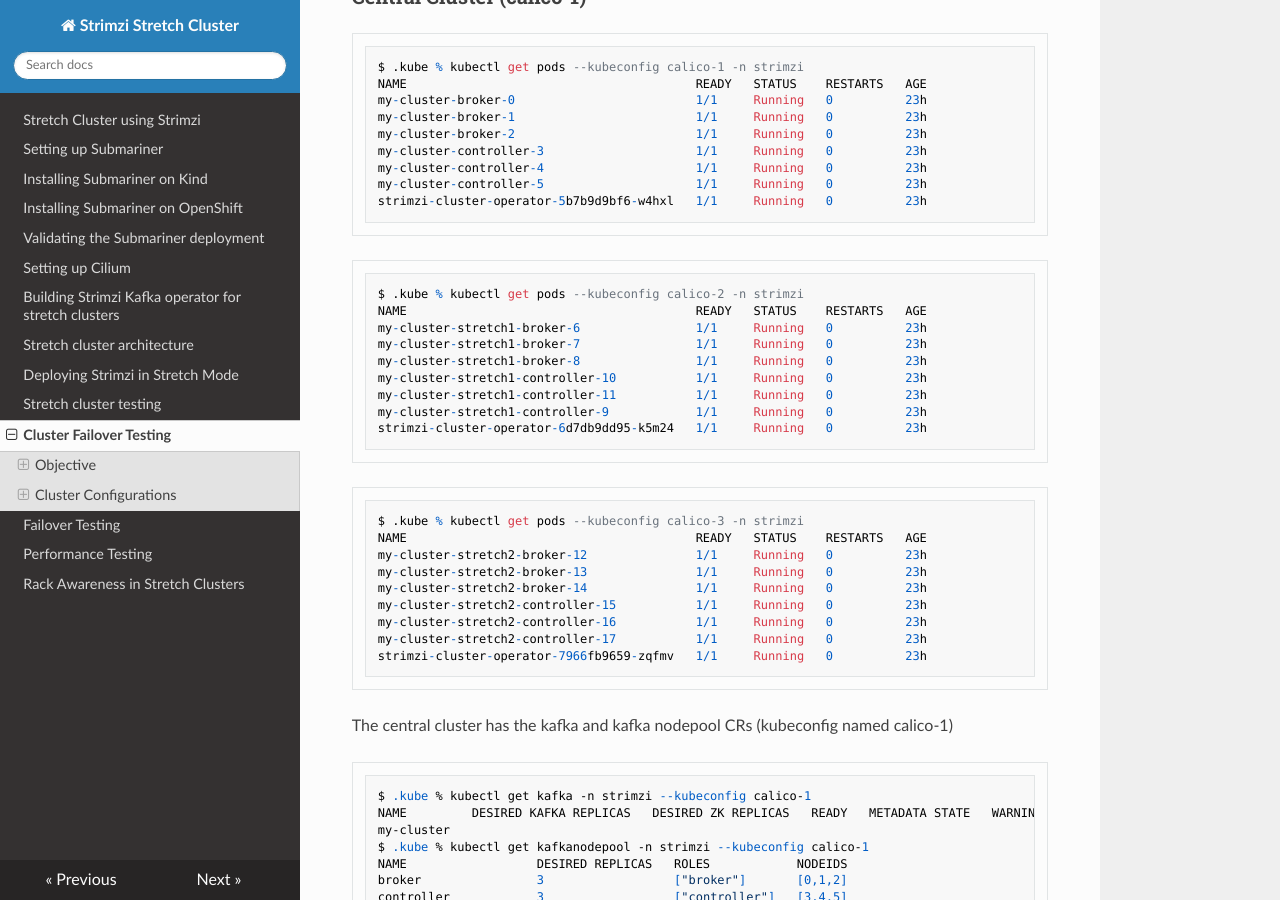
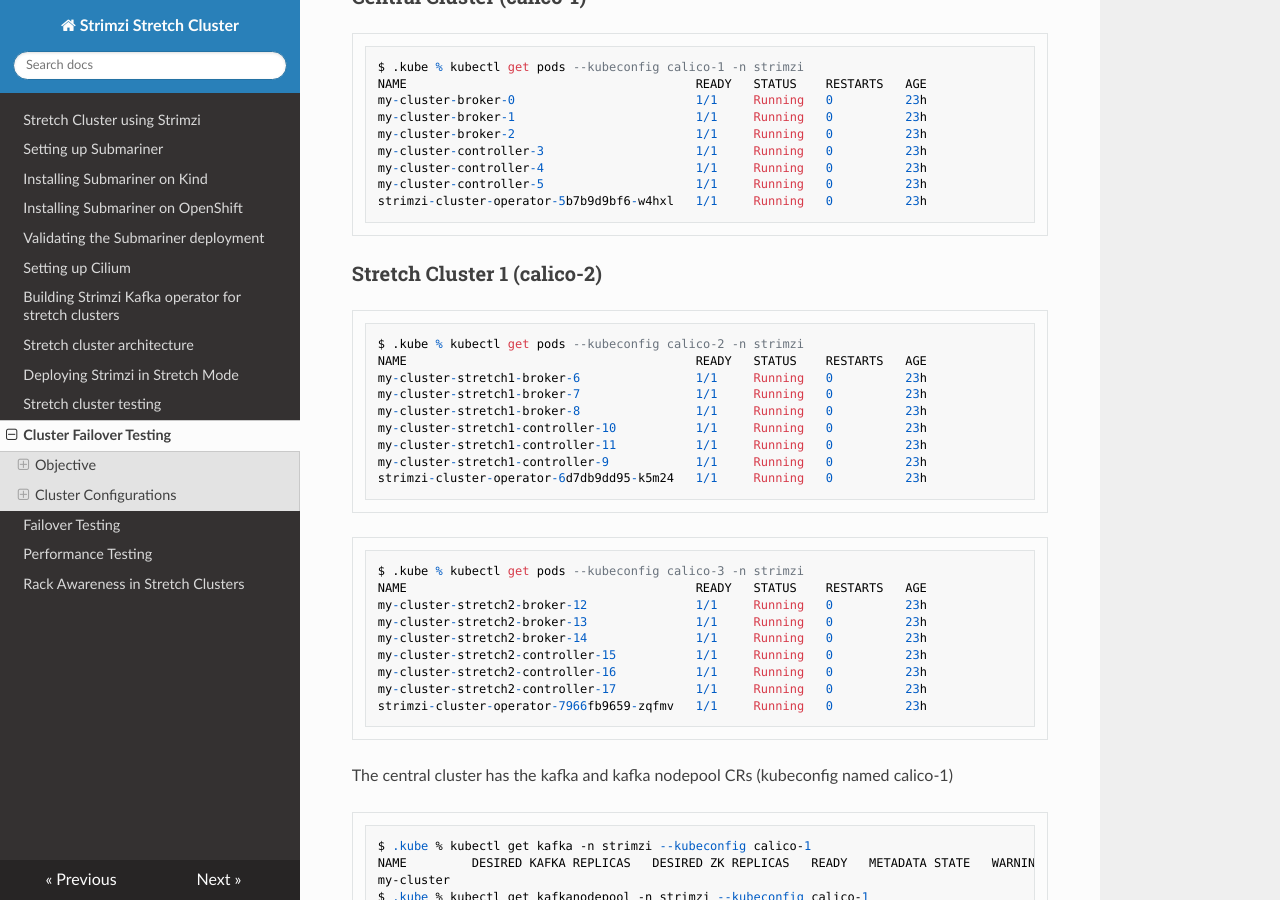
Before and after one commit to aswinayyolath/stretch-kafka-docs, an MkDocs documentation site: the page built from docs/Testing-cluster-failover.md, in a window 1280 px wide and 900 px high, scrolled down 507 px. Built offline with MkDocs 1.6.1, drawn with Linux system fonts in a browser that asks for light colours; nearby versions of some CDN libraries.

Commit message:
Update docs/Testing-cluster-failover.md
Co-authored-by: Aswin A <55191821+aswinayyolath@users.noreply.github.com>

````diff
--- a/docs/Testing-cluster-failover.md
+++ b/docs/Testing-cluster-failover.md
@@ -19,6 +19,8 @@
 my-cluster-controller-5                     1/1     Running   0          23h
 strimzi-cluster-operator-5b7b9d9bf6-w4hxl   1/1     Running   0          23h
 ```
+
+### Stretch Cluster 1 (calico-2)
 
 ```bash
 $ .kube % kubectl get pods --kubeconfig calico-2 -n strimzi
````
